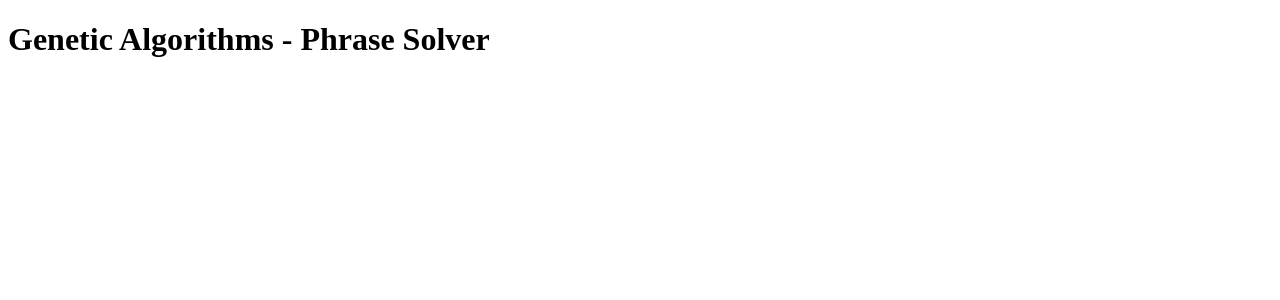
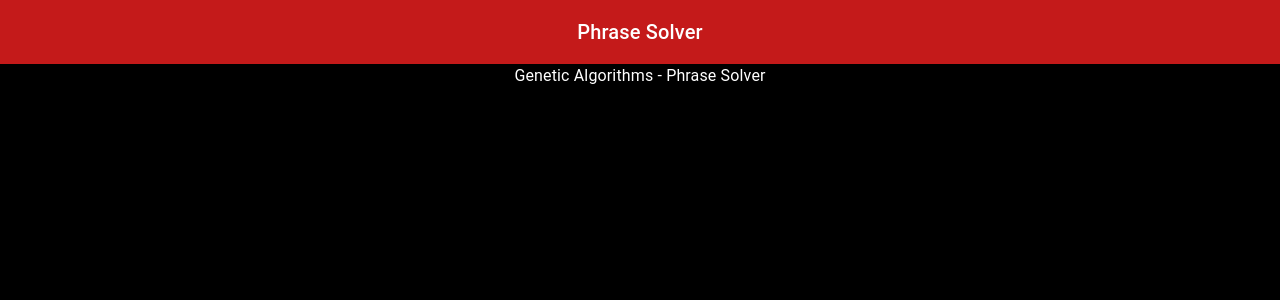
Before and after one commit to javidahmed64592/gaps, a React (Create React App) app in the folder gaps/: page / in a window 1280 px wide. Shown: the top 300 px of the page. Built offline with nearby package versions, Linux system fonts and the light colour scheme; no server answers.

Commit message:
Add pages and colours using redux

```diff
--- a/gaps/package.json
+++ b/gaps/package.json
@@ -4,11 +4,16 @@
   "private": true,
   "proxy": "http://127.0.0.1:5000/",
   "dependencies": {
+    "@emotion/react": "^11.10.6",
+    "@emotion/styled": "^11.10.6",
+    "@mui/material": "^5.11.16",
+    "@reduxjs/toolkit": "^1.9.3",
     "@testing-library/jest-dom": "^5.16.5",
     "@testing-library/react": "^13.4.0",
     "@testing-library/user-event": "^13.5.0",
     "react": "^18.2.0",
     "react-dom": "^18.2.0",
+    "react-redux": "^8.0.5",
     "react-scripts": "5.0.1",
     "web-vitals": "^2.1.4"
   },
--- a/gaps/src/App.js
+++ b/gaps/src/App.js
@@ -1,26 +1,24 @@
-import { useState, useEffect } from "react";
+import { useSelector } from "react-redux";
+import { Box } from "@mui/material";
+import NavBar from "./components/navigation/NavBar";
+import { pages } from "./public/Pages";
+import { getColours } from "./state/ColourSlice";
+import { getPage, getNavbarHeader } from "./state/PageSlice";
 
 export default function App() {
-  const [data, setData] = useState({
-    date: "",
-  });
-
-  useEffect(() => {
-    fetch("/data").then((res) =>
-      res.json().then((data) => {
-        setData({
-          date: data.data,
-        });
-      })
-    );
-  }, []);
+  const colours = useSelector((state) => getColours(state));
+  const pageState = useSelector((state) => getPage(state));
+  const navbarHeader = useSelector((state) => getNavbarHeader(state));
 
   return (
-    <div>
-      <header>
-        <h1>Genetic Algorithms - Phrase Solver</h1>
-        <p>{data.date}</p>
-      </header>
-    </div>
+    <Box
+      height="100vh"
+      display="flex"
+      flexDirection="column"
+      style={{ backgroundColor: colours.secondary }}
+    >
+      <NavBar colours={colours} navbarHeader={navbarHeader} />
+      {pages[pageState]}
+    </Box>
   );
 }
--- /dev/null
+++ b/gaps/src/app/store.js
@@ -0,0 +1,10 @@
+import { configureStore } from "@reduxjs/toolkit";
+import colourReducer from "../state/ColourSlice";
+import pageReducer from "../state/PageSlice";
+
+export default configureStore({
+  reducer: {
+    colours: colourReducer,
+    page: pageReducer,
+  },
+});
--- /dev/null
+++ b/gaps/src/components/navigation/NavBar.js
@@ -0,0 +1,19 @@
+import { AppBar, Box, Toolbar, Typography } from "@mui/material";
+
+export default function NavBar(props) {
+  return (
+    <Box sx={{ flexGrow: 1 }}>
+      <AppBar position="static" style={{ background: props.colours.primary }}>
+        <Toolbar>
+          <Typography
+            variant="h6"
+            color="inherit"
+            sx={{ flexGrow: 1, textAlign: "center" }}
+          >
+            {props.navbarHeader}
+          </Typography>
+        </Toolbar>
+      </AppBar>
+    </Box>
+  );
+}
--- /dev/null
+++ b/gaps/src/index.css
@@ -0,0 +1,13 @@
+body {
+  margin: 0;
+  font-family: -apple-system, BlinkMacSystemFont, 'Segoe UI', 'Roboto', 'Oxygen',
+    'Ubuntu', 'Cantarell', 'Fira Sans', 'Droid Sans', 'Helvetica Neue',
+    sans-serif;
+  -webkit-font-smoothing: antialiased;
+  -moz-osx-font-smoothing: grayscale;
+}
+
+code {
+  font-family: source-code-pro, Menlo, Monaco, Consolas, 'Courier New',
+    monospace;
+}
--- a/gaps/src/index.js
+++ b/gaps/src/index.js
@@ -1,10 +1,15 @@
 import React from "react";
 import ReactDOM from "react-dom/client";
 import App from "./App";
+import store from "./app/store";
+import { Provider } from "react-redux";
+import "./index.css";
 
 const root = ReactDOM.createRoot(document.getElementById("root"));
 root.render(
-  <React.StrictMode>
-    <App />
-  </React.StrictMode>
+  <Provider store={store}>
+    <React.StrictMode>
+      <App />
+    </React.StrictMode>
+  </Provider>
 );
--- /dev/null
+++ b/gaps/src/pages/MainPage.js
@@ -0,0 +1,24 @@
+import { useSelector } from "react-redux";
+import { Stack, Typography } from "@mui/material";
+import { getColours } from "../state/ColourSlice";
+
+export default function MainPage() {
+  const colours = useSelector((state) => getColours(state));
+
+  return (
+    <Stack
+      direction="column"
+      justifyContent="flex-start"
+      alignItems="center"
+      overflow="auto"
+      style={{
+        minWidth: "100%",
+        height: "100vh",
+      }}
+    >
+      <Typography style={{ color: colours.quaternary }}>
+        Genetic Algorithms - Phrase Solver
+      </Typography>
+    </Stack>
+  );
+}
--- /dev/null
+++ b/gaps/src/public/AppColours.json
@@ -0,0 +1,6 @@
+{
+  "red": "#C41A1A",
+  "black": "#000000",
+  "grey": "#2C2C2C",
+  "white": "#FFFFFF"
+}
--- /dev/null
+++ b/gaps/src/public/Pages.js
@@ -0,0 +1,5 @@
+import MainPage from "../pages/MainPage";
+
+export const pages = {
+  mainPage: <MainPage />,
+};
--- /dev/null
+++ b/gaps/src/state/ColourSlice.js
@@ -0,0 +1,35 @@
+import { createSlice } from "@reduxjs/toolkit";
+let colours = require("../public/AppColours.json");
+
+export const colourSlice = createSlice({
+  name: "colours",
+  initialState: {
+    value: {
+      primary: colours.red,
+      secondary: colours.black,
+      tertiary: colours.grey,
+      quaternary: colours.white,
+    },
+  },
+  reducers: {
+    setPrimary: (state, action) => {
+      state.value.primary = action.payload;
+    },
+    setSecondary: (state, action) => {
+      state.value.secondary = action.payload;
+    },
+    setTertiary: (state, action) => {
+      state.value.tertiary = action.payload;
+    },
+    setQuaternary: (state, action) => {
+      state.value.quaternary = action.payload;
+    },
+  },
+});
+
+export const { setPrimary, setSecondary, setTertiary, setQuaternary } =
+  colourSlice.actions;
+
+export const getColours = (state) => state.colours.value;
+
+export default colourSlice.reducer;
--- /dev/null
+++ b/gaps/src/state/PageSlice.js
@@ -0,0 +1,27 @@
+import { createSlice } from "@reduxjs/toolkit";
+
+export const pageSlice = createSlice({
+  name: "page",
+  initialState: {
+    value: {
+      page: "mainPage",
+      navbarHeader: "Phrase Solver",
+    },
+  },
+  reducers: {
+    goMainPage: (state) => {
+      state.value.page = "mainPage";
+      state.value.navbarHeader = "Phrase Solver";
+    },
+    setNavbarHeader: (state, action) => {
+      state.value.navbarHeader = action.payload;
+    },
+  },
+});
+
+export const { goLoginPage, goMainPage, setNavbarHeader } = pageSlice.actions;
+
+export const getPage = (state) => state.page.value.page;
+export const getNavbarHeader = (state) => state.page.value.navbarHeader;
+
+export default pageSlice.reducer;
```
Also changed, not shown: 1 other file (tests, documents, lock files or other folders).
